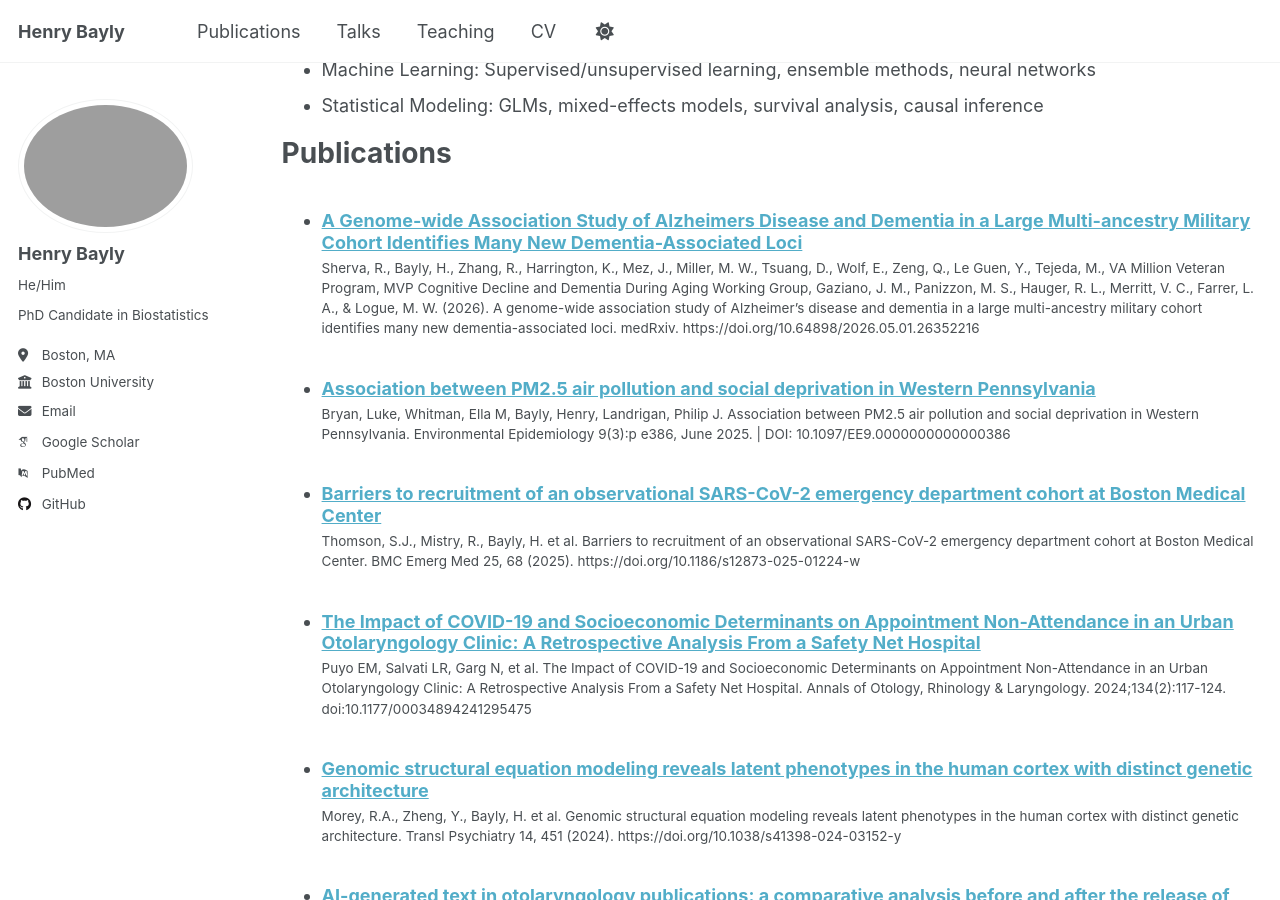
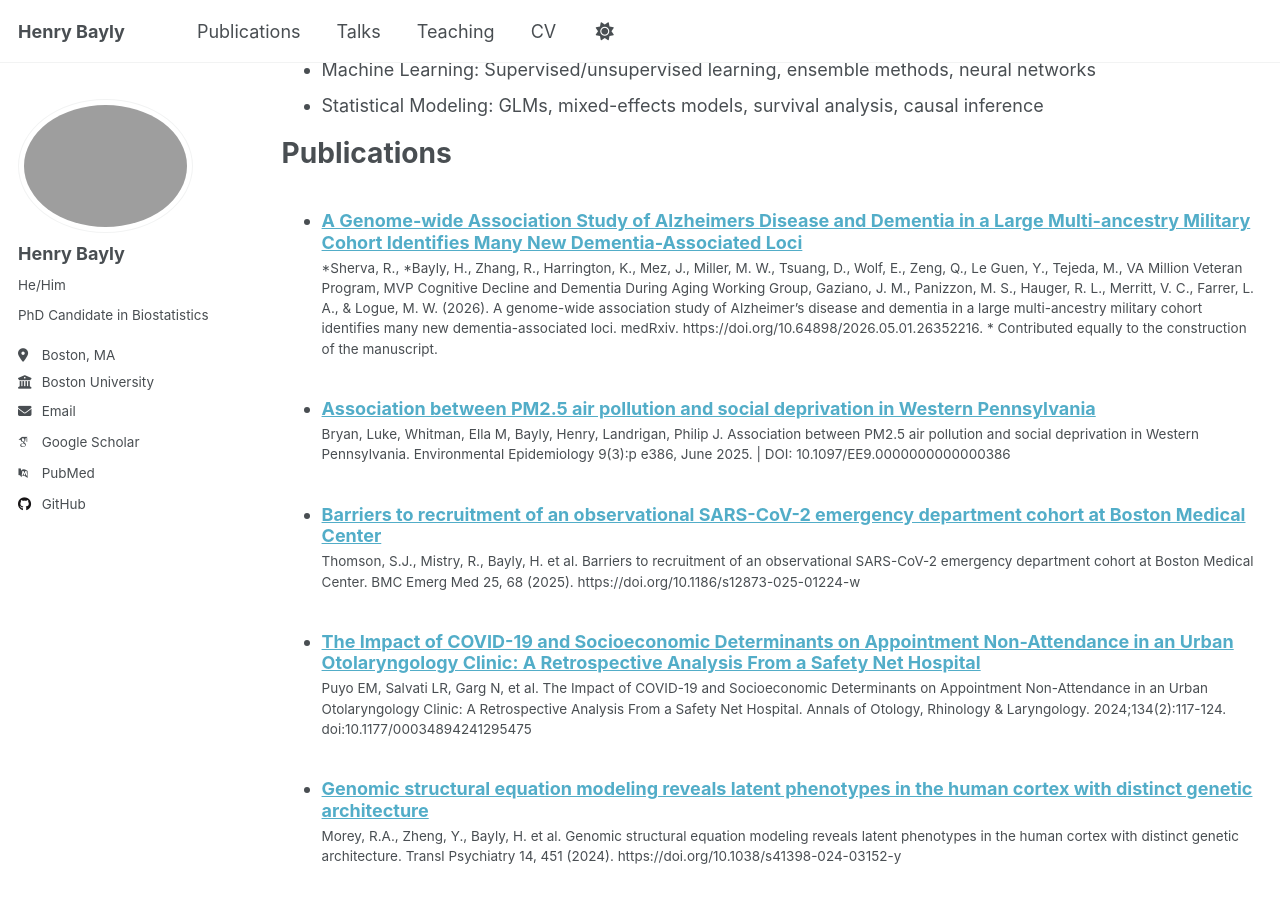
Before and after one commit to Henry-Bayly/HenryBayly.github.io, a Jekyll site: the page built from _pages/cv.md, in a window 1280 px wide and 900 px high, scrolled down 895 px. Built offline with Jekyll 4.4.1, drawn with Linux system fonts in a browser that asks for light colours; some web fonts are replaced.

Commit message:
Update Alz1.md

```diff
--- a/_publications/Alz1.md
+++ b/_publications/Alz1.md
@@ -6,7 +6,7 @@ permalink: /publication/Alz1.md
 date: 2026-05-01
 venue: Preprint
 paperurl: 'https://www.medrxiv.org/content/10.64898/2026.05.01.26352216v1'
-citation: 'Sherva, R., Bayly, H., Zhang, R., Harrington, K., Mez, J., Miller, M. W., Tsuang, D., Wolf, E., Zeng, Q., Le Guen, Y., Tejeda, M., VA Million Veteran Program, MVP Cognitive Decline and Dementia During Aging Working Group, Gaziano, J. M., Panizzon, M. S., Hauger, R. L., Merritt, V. C., Farrer, L. A., & Logue, M. W. (2026). A genome-wide association study of Alzheimer’s disease and dementia in a large multi-ancestry military cohort identifies many new dementia-associated loci. medRxiv. https://doi.org/10.64898/2026.05.01.26352216'
+citation: '*Sherva, R., *Bayly, H., Zhang, R., Harrington, K., Mez, J., Miller, M. W., Tsuang, D., Wolf, E., Zeng, Q., Le Guen, Y., Tejeda, M., VA Million Veteran Program, MVP Cognitive Decline and Dementia During Aging Working Group, Gaziano, J. M., Panizzon, M. S., Hauger, R. L., Merritt, V. C., Farrer, L. A., & Logue, M. W. (2026). A genome-wide association study of Alzheimer’s disease and dementia in a large multi-ancestry military cohort identifies many new dementia-associated loci. medRxiv. https://doi.org/10.64898/2026.05.01.26352216. * Contributed equally to the construction of the manuscript.'
 
 ---
 
```
